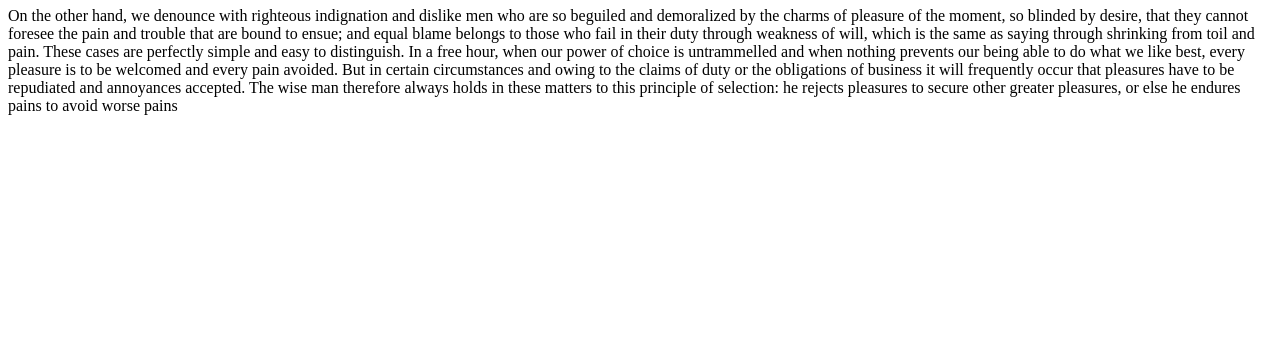
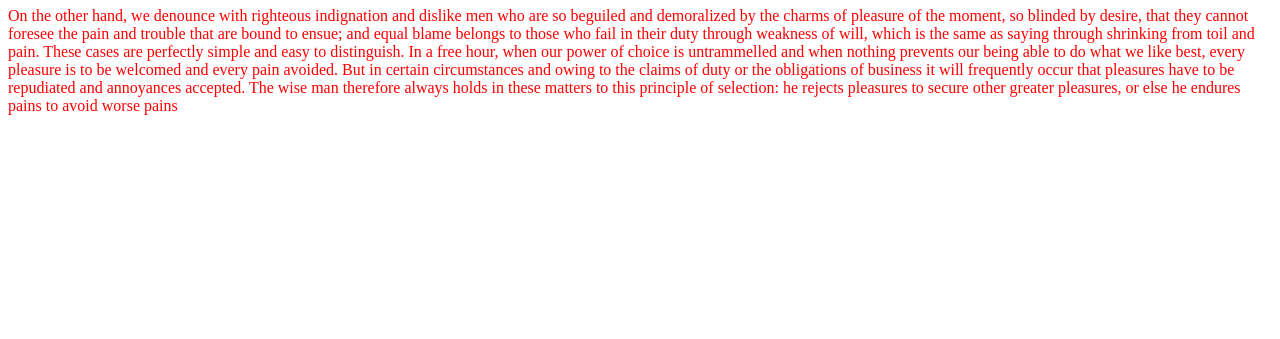
Before and after one commit to rlim0045/FIT3179, a plain HTML site: page index.html in a window 1280 px wide. Shown: the part 461-800 px from the top of the page. Drawn offline with Linux system fonts and the light colour scheme.

Commit message:
Update index.html with css styling

```diff
--- a/index.html
+++ b/index.html
@@ -1,9 +1,7 @@
 <!DOCTYPE html>
 <html>
 <head>
-    <link rel="preconnect" href="https://fonts.googleapis.com">
-    <link rel="preconnect" href="https://fonts.gstatic.com" crossorigin>
-    <link href="https://fonts.googleapis.com/css2?family=Roboto:ital,wght@0,100;0,300;0,400;0,500;0,700;0,900;1,100;1,300;1,400;1,500;1,700;1,900&display=swap" rel="stylesheet">
+    <link rel="stylesheet" href="https://raw.githubusercontent.com/rlim0045/FIT3179/refs/heads/main/style.css">
     <title>My First HTML Document </title>
 </head>
 <body>
```
